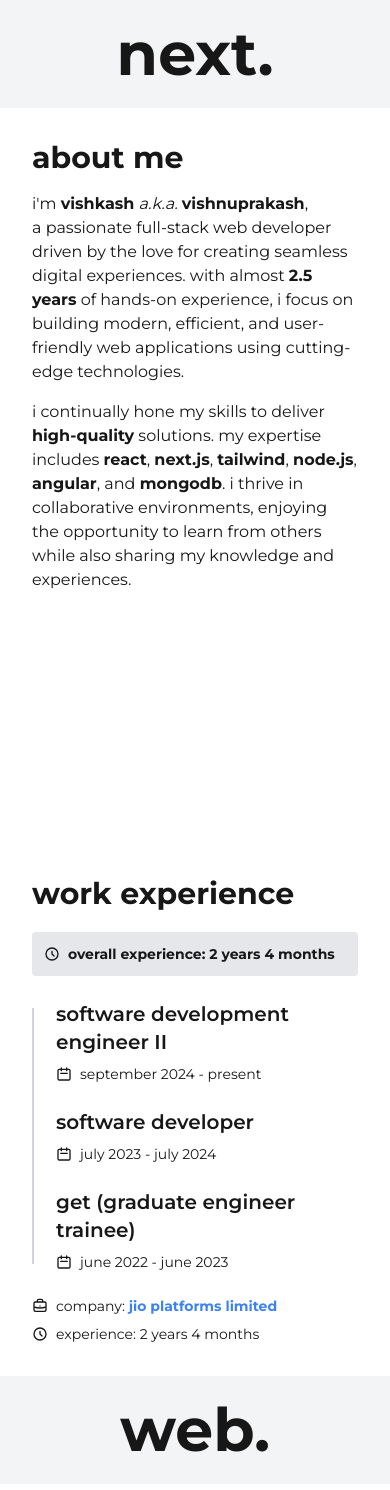
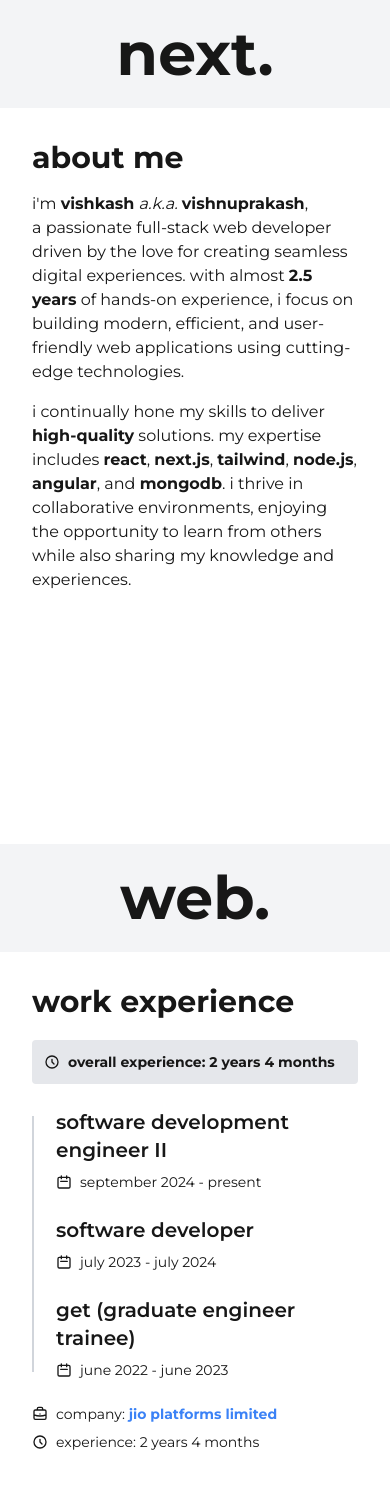
Before and after one commit to vishkashpvp/portfolio, a Next.js app: page / in a window 390 px wide. Shown: the top 1490 px of the page. Built offline with nearby package versions, Linux system fonts and the light colour scheme.

Commit message:
fix: layout order in work experience for smaller screens

```diff
--- a/app/components/WorkExperience.tsx
+++ b/app/components/WorkExperience.tsx
@@ -59,7 +59,7 @@ export default function WorkExperience() {
           </div>
         </div>
       </div>
-      <div className="flex items-center justify-center order-2 w-full p-6 bg-gray-100 md:w-1/2 dark:bg-[#171717]">
+      <div className="flex items-center justify-center order-1 w-full p-6 bg-gray-100 md:order-2 md:w-1/2 dark:bg-[#171717]">
         <div className="text-6xl font-bold">web.</div>
       </div>
     </section>
```
